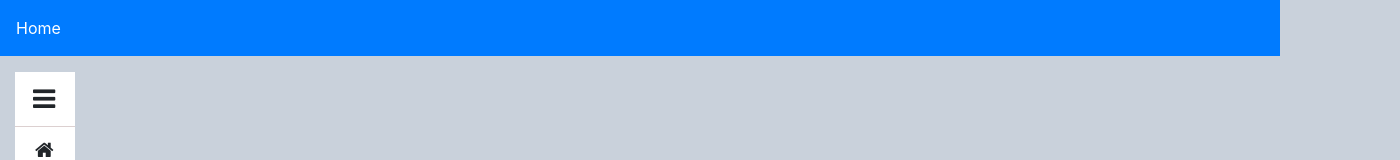
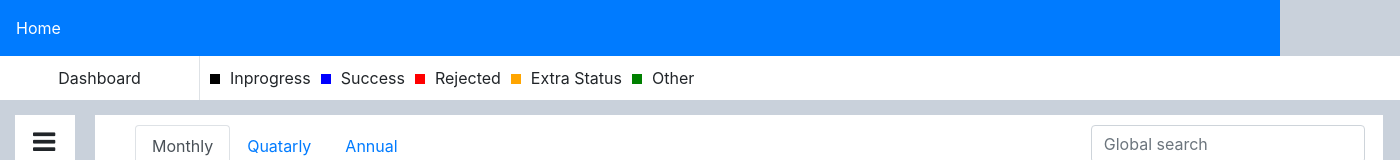
Before and after one commit to nimjetushar/code-challenge2, an Angular app: page /#/dashboard in a window 1280 px wide. Before the commit this address led to /. Shown: the top 160 px of the page, 1400 px wide, since content can reach past the window. Built offline with nearby package versions, Linux system fonts and the light colour scheme; what primeng would draw is missing.

Commit message:
updated code

```diff
--- a/src/app/app.component.html
+++ b/src/app/app.component.html
@@ -1,5 +1,6 @@
 <div class="app-wrapper container-fluid">
   <app-header></app-header>
+  <app-command-palet></app-command-palet>
   <div class="body-section">
     <app-menu class="menu" (menuToggle)="onMenuToggle($event)" [ngStyle]="{'width': menuStatus ? '20%' : '60px'}"></app-menu>
     <app-table class="table-section" [ngStyle]="{'width': menuStatus ? '78%' : '96%'}"></app-table>
--- a/src/app/app.component.scss
+++ b/src/app/app.component.scss
@@ -1,8 +1,9 @@
 .body-section {
-  margin-top: 48px;
+  margin-top: 15px;
 }
 
-.menu, .table-section {
+.menu,
+.table-section {
   display: inline-block;
   vertical-align: top;
 }
@@ -16,3 +17,7 @@
   display: inline-block;
   max-width: 94%
 }
+
+.app-wrapper {
+  min-width: 1400px;
+}
--- a/src/app/app.module.ts
+++ b/src/app/app.module.ts
@@ -11,13 +11,15 @@ import { TableComponent } from './table/table.component';
 
 import { HttpService } from './services/http.service';
 import { ApiService } from './services/api.service';
+import { CommandPaletComponent } from './command-palet/command-palet.component';
 
 @NgModule({
   declarations: [
     AppComponent,
     HeaderComponent,
     MenuComponent,
-    TableComponent
+    TableComponent,
+    CommandPaletComponent
   ],
   imports: [
     BrowserModule,
--- /dev/null
+++ b/src/app/command-palet/command-palet.component.html
@@ -0,0 +1,9 @@
+<div class="command-palet-container row">
+  <div class="title">Dashboard</div>
+  <div class="command-palet">
+    <div *ngFor="let item of commandPalets">
+      <div class="box" [ngClass]="item.className"></div>
+      <div>{{item.label}}</div>
+    </div>
+  </div>
+</div>
--- /dev/null
+++ b/src/app/command-palet/command-palet.component.scss
@@ -0,0 +1,49 @@
+.command-palet-container {
+  background: #fff;
+  margin-top: 32px;
+
+  .command-palet,
+  .title {
+    display: inline-block;
+    vertical-align: top;
+    padding: 10px 0;
+  }
+
+  .title {
+    width: 200px;
+    text-align: center;
+    border-right: 1px solid #dee2e6;
+  }
+
+  .command-palet {
+    div {
+      display: inline-block;
+    }
+  }
+
+  .box {
+    width: 10px;
+    height: 10px;
+    margin: 0 10px;
+  }
+
+  .inprogress {
+    background: #000;
+  }
+
+  .success {
+    background: blue;
+  }
+
+  .rejected {
+    background: red;
+  }
+
+  .extra-status {
+    background: orange;
+  }
+
+  .other {
+    background: green;
+  }
+}
--- /dev/null
+++ b/src/app/command-palet/command-palet.component.ts
@@ -0,0 +1,39 @@
+import { Component, OnInit } from '@angular/core';
+
+@Component({
+  selector: 'app-command-palet',
+  templateUrl: './command-palet.component.html',
+  styleUrls: ['./command-palet.component.scss']
+})
+export class CommandPaletComponent implements OnInit {
+
+  commandPalets: Array<{ label: string; className: string; }>;
+
+  constructor() { }
+
+  ngOnInit() {
+    this.commandPalets = [
+      {
+        label: 'Inprogress',
+        className: 'inprogress'
+      },
+      {
+        label: 'Success',
+        className: 'success'
+      },
+      {
+        label: 'Rejected',
+        className: 'rejected'
+      },
+      {
+        label: 'Extra Status',
+        className: 'extra-status'
+      },
+      {
+        label: 'Other',
+        className: 'other'
+      }
+    ];
+  }
+
+}
--- a/src/app/interfaces/dashboardGrid.interface.ts
+++ b/src/app/interfaces/dashboardGrid.interface.ts
@@ -18,6 +18,7 @@ export interface DashboardGridData {
 export interface TableColumns {
     field: string;
     header: string;
+    className?: string;
 }
 
 export interface Tabs {
--- a/src/app/styles/constants.scss
+++ b/src/app/styles/constants.scss
@@ -1 +1 @@
-$section-height: 86vh;
+$section-height: 82vh;
--- a/src/app/table/table.component.html
+++ b/src/app/table/table.component.html
@@ -8,17 +8,17 @@
     </li>
   </ul>
   <div class="table-section">
-    <p-table #dt [columns]="columns" [value]="tableData" [paginator]="true" [rows]="6">
+    <p-table #dt [columns]="columns" [value]="tableData" [paginator]="true" [rows]="noOfRowToDisplay">
       <ng-template pTemplate="header" let-columns>
         <tr>
-          <th *ngFor="let col of columns">
+          <th *ngFor="let col of columns" class="text-center">
             {{col.header}}
           </th>
         </tr>
       </ng-template>
       <ng-template pTemplate="body" let-rowData let-columns="columns">
         <tr>
-          <td *ngFor="let col of columns">
+          <td *ngFor="let col of columns" [ngClass]="col.className">
             {{rowData[col.field]}}
           </td>
         </tr>
--- a/src/app/table/table.component.scss
+++ b/src/app/table/table.component.scss
@@ -17,4 +17,17 @@
     position: absolute;
     right: 18px;
   }
+
+  .ui-table-tbody tr td {
+    font-size: 12px;
+  }
+
+  .ui-table-thead th {
+    font-size: 13px;
+  }
+
+  .unwrap-content {
+    white-space: nowrap;
+    overflow: hidden;
+  }
 }
--- a/src/app/table/table.component.ts
+++ b/src/app/table/table.component.ts
@@ -15,6 +15,7 @@ export class TableComponent implements OnInit {
   currTab: number;
   columns: Array<TableColumns>;
   tableData: Array<DashboardGridData>;
+  noOfRowToDisplay = 10;
 
   private _tableModel: TableModel;
 
--- a/src/app/table/table.model.ts
+++ b/src/app/table/table.model.ts
@@ -29,7 +29,8 @@ export class TableModel {
             },
             {
                 header: 'Status Message',
-                field: 'status_msg'
+                field: 'status_msg',
+                className: 'unwrap-content'
             },
             {
                 header: 'Payment Number',
```
Also changed, not shown: 1 other file (tests, documents, lock files or other folders).
